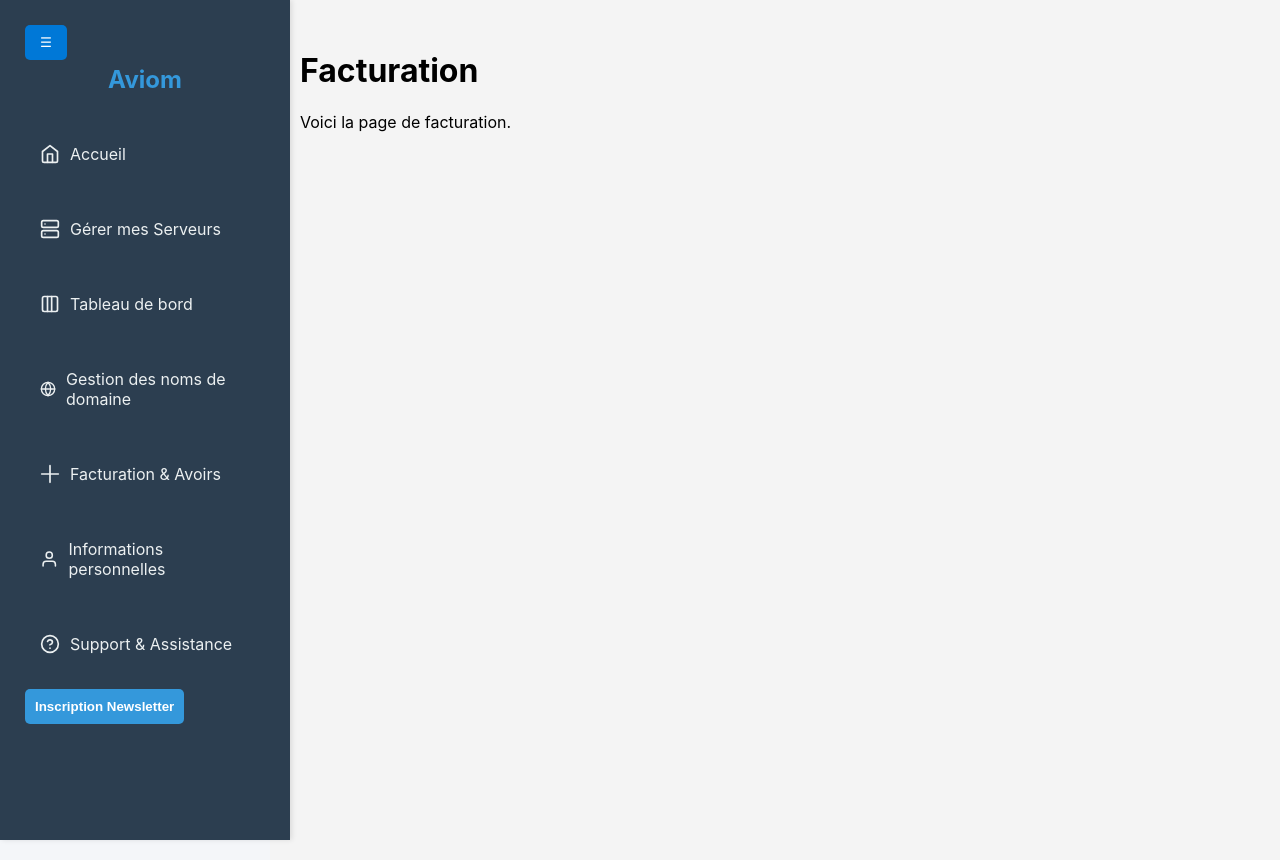
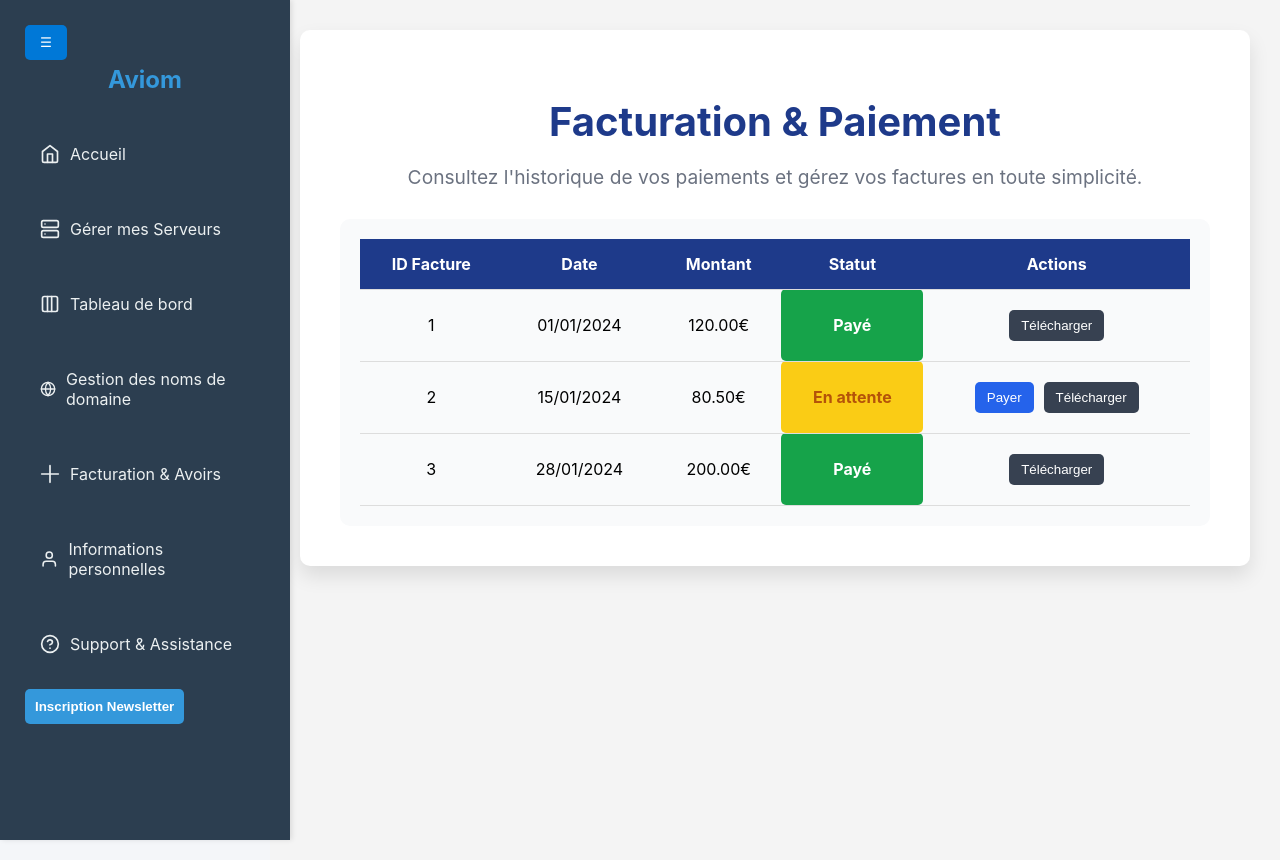
Before and after one commit to MrFuegoleon/aviom-front, a React (Vite) app in the folder aviom-v/: page /facturation in a window 1280 px wide. Built offline with nearby package versions, Linux system fonts and the light colour scheme.

Commit message:
Facturation

```diff
--- /dev/null
+++ b/aviom-v/src/pages/facturation.css
@@ -0,0 +1,90 @@
+.facturation-container {
+    max-width: 1800px;
+    margin: auto;
+    padding: 40px;
+    background: white;
+    border-radius: 10px;
+    box-shadow: 0px 10px 20px rgba(0, 0, 0, 0.1);
+  }
+
+  .title {
+    font-size: 2.5rem;
+    font-weight: bold;
+    color: #1e3a8a;
+    text-align: center;
+    margin-bottom: 10px;
+  }
+
+  .subtitle {
+    text-align: center;
+    font-size: 1.2rem;
+    color: #6b7280;
+    margin-bottom: 30px;
+  }
+
+  .facturation-content {
+    background: #f9fafb;
+    padding: 20px;
+    border-radius: 10px;
+  }
+
+  .facture-table {
+    width: 100%;
+    border-collapse: collapse;
+  }
+
+  .facture-table th,
+  .facture-table td {
+    padding: 15px;
+    text-align: center;
+    border-bottom: 1px solid #ddd;
+  }
+
+  .facture-table th {
+    background: #1e3a8a;
+    color: white;
+    font-weight: bold;
+  }
+
+  .status {
+    font-weight: bold;
+    padding: 8px 12px;
+    border-radius: 5px;
+  }
+
+  .paid {
+    background-color: #16a34a;
+    color: white;
+  }
+
+  .pending {
+    background-color: #facc15;
+    color: #b45309;
+  }
+
+  .pay-btn {
+    background: #2563eb;
+    color: white;
+    padding: 8px 12px;
+    border: none;
+    border-radius: 5px;
+    cursor: pointer;
+  }
+
+  .pay-btn:hover {
+    background: #1e40af;
+  }
+
+  .download-btn {
+    background: #374151;
+    color: white;
+    padding: 8px 12px;
+    border: none;
+    border-radius: 5px;
+    cursor: pointer;
+    margin-left: 5px;
+  }
+
+  .download-btn:hover {
+    background: #1f2937;
+  }
--- a/aviom-v/src/pages/facturation.jsx
+++ b/aviom-v/src/pages/facturation.jsx
@@ -1,12 +1,58 @@
-import React from 'react';
+import React, { useState } from "react";
+import "./facturation.css";
 
-function Facturation() {
+const Facturation = () => {
+  const [invoices, setInvoices] = useState([
+    { id: 1, date: "01/01/2024", montant: "120.00€", statut: "Payé" },
+    { id: 2, date: "15/01/2024", montant: "80.50€", statut: "En attente" },
+    { id: 3, date: "28/01/2024", montant: "200.00€", statut: "Payé" },
+  ]);
+
   return (
-    <div>
-      <h1>Facturation</h1>
-      <p>Voici la page de facturation.</p>
+    <div className="facturation-container">
+      <h1 className="title">Facturation & Paiement</h1>
+      <p className="subtitle">
+        Consultez l'historique de vos paiements et gérez vos factures en toute
+        simplicité.
+      </p>
+
+      <div className="facturation-content">
+        <table className="facture-table">
+          <thead>
+            <tr>
+              <th>ID Facture</th>
+              <th>Date</th>
+              <th>Montant</th>
+              <th>Statut</th>
+              <th>Actions</th>
+            </tr>
+          </thead>
+          <tbody>
+            {invoices.map((facture) => (
+              <tr key={facture.id}>
+                <td>{facture.id}</td>
+                <td>{facture.date}</td>
+                <td>{facture.montant}</td>
+                <td
+                  className={`status ${
+                    facture.statut === "Payé" ? "paid" : "pending"
+                  }`}
+                >
+                  {facture.statut}
+                </td>
+                <td>
+                  {facture.statut === "En attente" && (
+                    <button className="pay-btn">Payer</button>
+                  )}
+                  <button className="download-btn">Télécharger</button>
+                </td>
+              </tr>
+            ))}
+          </tbody>
+        </table>
+      </div>
     </div>
   );
-}
+};
 
 export default Facturation;
```
